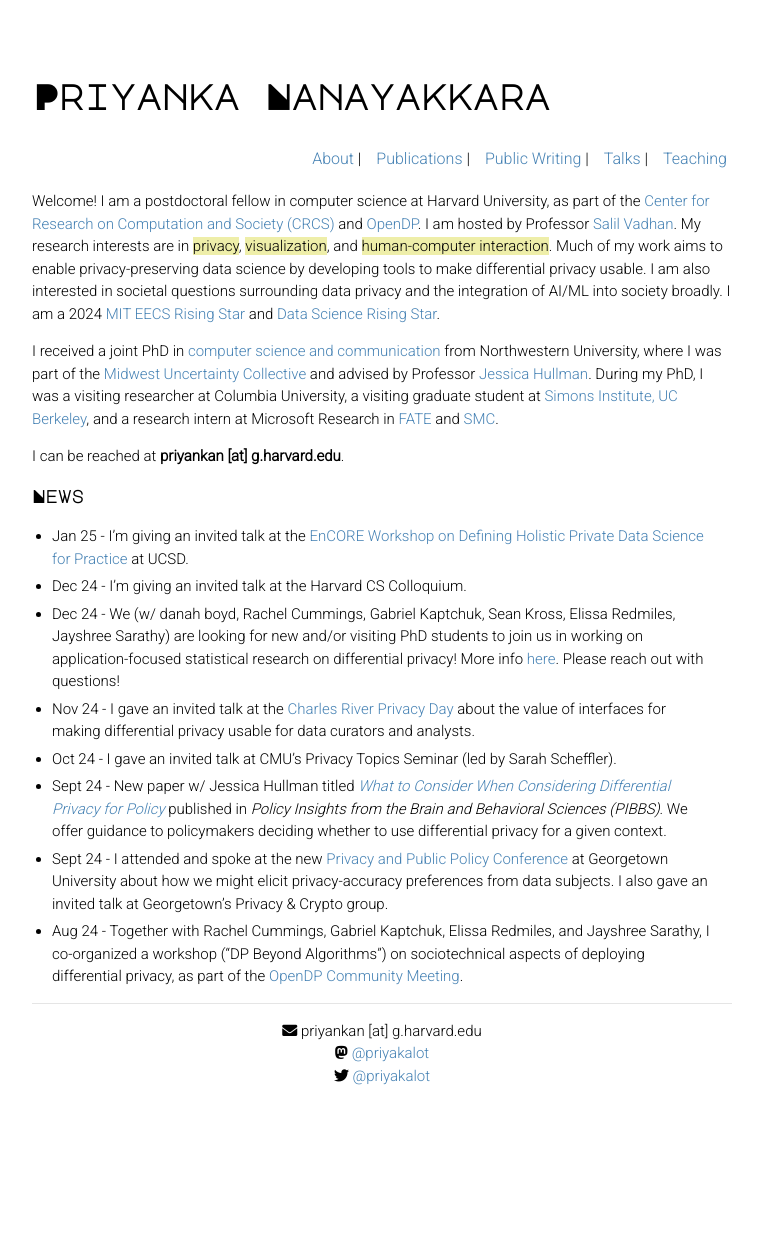
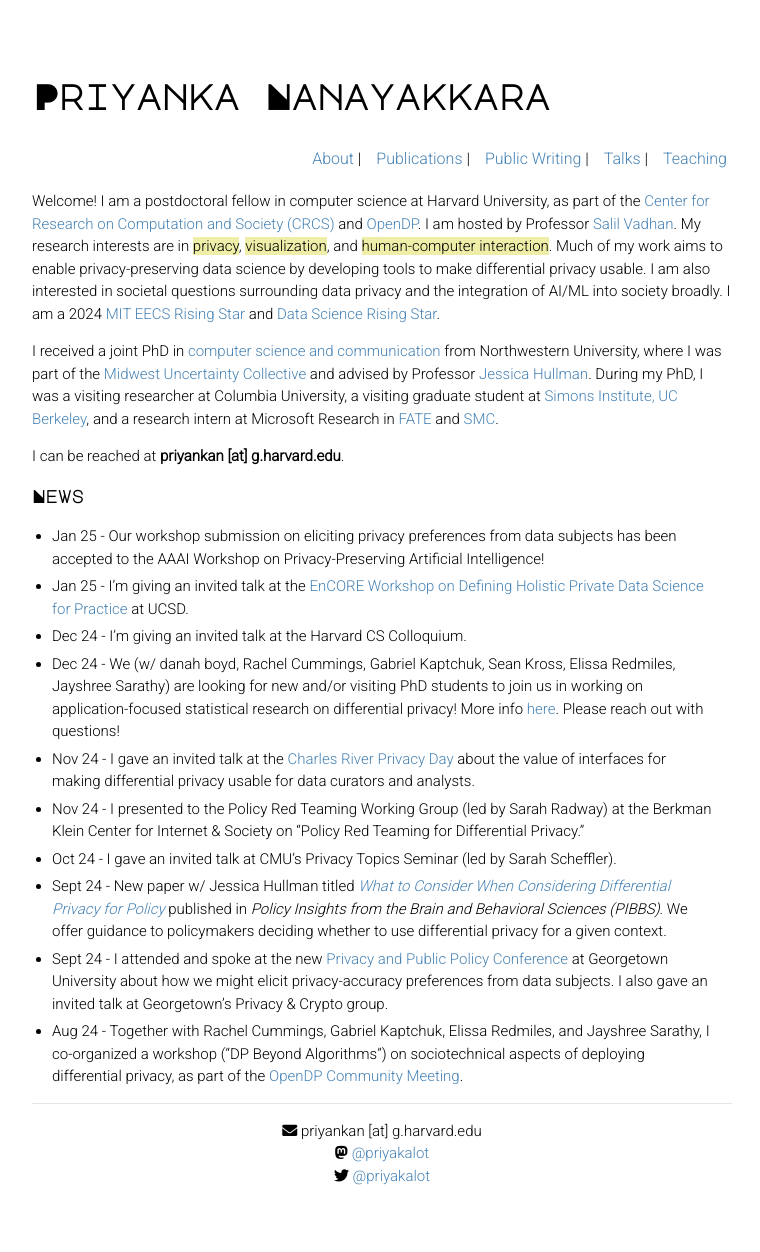
Before and after one commit to priyakalot/priyakalot.github.io, a Jekyll site: the page built from index.md, in a window 1280 px wide. Shown: the whole page, without its empty margins (258-1018 px from the left). Built offline with Jekyll 4.4.1, drawn with Linux system fonts in a browser that asks for light colours; nearby versions of some CDN libraries; before the commit the page ends 1152 px from its top, so only the background shows below that.

Commit message:
Update index.md

```diff
--- a/index.md
+++ b/index.md
@@ -8,10 +8,12 @@ I received a joint PhD in <a href="https://tsb.northwestern.edu/" target="_blank
 I can be reached at **priyankan [at] g.harvard.edu**.
 
 ### News
+* Jan 25 - Our workshop submission on eliciting privacy preferences from data subjects has been accepted to the AAAI Workshop on Privacy-Preserving Artificial Intelligence!
 * Jan 25 - I'm giving an invited talk at the <a href="https://encore.ucsd.edu/privacy-workshop/" target="_blank">EnCORE Workshop on Defining Holistic Private Data Science for Practice</a> at UCSD.
 * Dec 24 - I'm giving an invited talk at the Harvard CS Colloquium.
 * Dec 24 - We (w/ danah boyd, Rachel Cummings, Gabriel Kaptchuk, Sean Kross, Elissa Redmiles, Jayshree Sarathy) are looking for new and/or visiting PhD students to join us in working on application-focused statistical research on differential privacy! More info <a href="https://bit.ly/participatoryDPStudent24" target="_blank">here</a>. Please reach out with questions!
 * Nov 24 - I gave an invited talk at the <a href="https://bostondataprivacy.github.io/privacy-day.html" target="_blank">Charles River Privacy Day</a> about the value of interfaces for making differential privacy usable for data curators and analysts.
+* Nov 24 - I presented to the Policy Red Teaming Working Group (led by Sarah Radway) at the Berkman Klein Center for Internet & Society on "Policy Red Teaming for Differential Privacy."
 * Oct 24 - I gave an invited talk at CMU's Privacy Topics Seminar (led by Sarah Scheffler).
 * Sept 24 - New paper w/ Jessica Hullman titled <a href="https://arxiv.org/abs/2409.11680" target="_blank">_What to Consider When Considering Differential Privacy for Policy_</a> published in _Policy Insights from the Brain and Behavioral Sciences (PIBBS)_. We offer guidance to policymakers deciding whether to use differential privacy for a given context.
 * Sept 24 - I attended and spoke at the new <a href="https://privacypublicpolicy-conference.github.io/website/" target="_blank">Privacy and Public Policy Conference</a> at Georgetown University about how we might elicit privacy-accuracy preferences from data subjects. I also gave an invited talk at Georgetown's Privacy & Crypto group.
```
